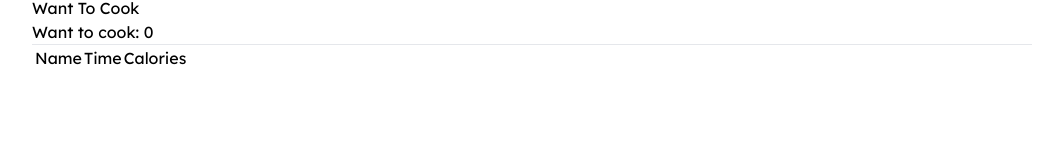
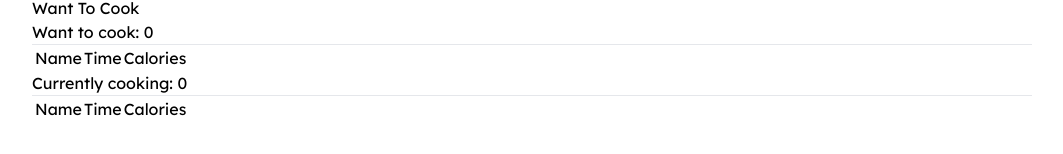
Before and after one commit to mohdbinharun56/B9A7-CHEFS-TABLE, a React (Vite) app: page / in a window 1280 px wide. Shown: the part 5836-5990 px from the top of the page, without its empty margins (108-1171 px from the left). Built offline with nearby package versions, Linux system fonts and the light colour scheme.

Commit message:
implement the cooking item delete if prepared

```diff
--- a/src/App.jsx
+++ b/src/App.jsx
@@ -7,6 +7,7 @@ function App() {
 
   const [recipes, setRecipes] = useState([]);
   const [cooking,setCooking] = useState([]);
+  const [prepareCook,setPrepareCook] = useState([]);
 
     useEffect(() => {
         fetch('recipesData.json')
@@ -20,19 +21,33 @@ function App() {
     const handleCook = (recipe)=>{
       const isExist = cooking.find(item=>item.recipe_id == recipe.recipe_id);
       if(!isExist){
+
         setCooking([...cooking,recipe]);
       }else{
         alert('This recipe is already cookig');
       }
-
-
     }
     // console.log(cooking);
+
+     const handlePrepare = (item) => {
+
+        const isExist = prepareCook.find(prepare=>prepare.recipe_id==item.recipe_id);
+        if(!isExist){
+            const [item,...restItem] = cooking;
+            // console.log(restItem);
+            setCooking(restItem);
+            setPrepareCook([...prepareCook,item]);
+        }
+        else{
+            alert('Prepared to cook is already exist');
+        }
+    }
+
   return (
     <>
       <div className='mx-auto md:flex gap-4'>
         <Recipes recipes={recipes} handleCook={handleCook}></Recipes>
-        <Cooking cooking={cooking}></Cooking>
+        <Cooking cooking={cooking} prepareCook={prepareCook} handlePrepare={handlePrepare}></Cooking>
       </div>
     </>
   )
--- a/src/components/Cooking/Cooking.jsx
+++ b/src/components/Cooking/Cooking.jsx
@@ -1,10 +1,14 @@
 import PropTypes from "prop-types";
-const Cooking = ({ cooking }) => {
+// import { useState } from "react";
+const Cooking = ({ cooking,handlePrepare,prepareCook }) => {
     // console.log(cooking);
+    // const [prepareCook,setPrepareCook] = useState([]);
+
+    // console.log(prepareCook)
     return (
         <>
             <div className="w-1/3 border-2 rounded-2xl p-6">
-                <h1 className="text-center font-bold text-3xl mb-5">Want to cook: {cooking.length}</h1>
+                <h1 className="text-center font-bold text-xl mb-5">Want to cook: {cooking.length}</h1>
                 <hr />
                 <div className="mt-5">
                     <table className="w-full text-[#878787]">
@@ -18,18 +22,18 @@ const Cooking = ({ cooking }) => {
                         </thead>
                         <tbody className="mt-2">
                             {
-                                    cooking.map((item,idx) => {
+                                cooking.map((item, idx) => {
                                     console.log(item)
                                     return (
                                         <>
-                                                <tr className="font-normal text-sm bg-[#dad8d8]">
+                                            <tr className="font-normal text-sm bg-[#f5f3f3] h-20">
 
-                                                    <td>{idx+1}</td>
+                                                <td>{idx + 1}</td>
                                                 <td className="w-40 text-start pl-2">{item.recipe_name}</td>
                                                 <td className="text-center pl-2">{item.preparing_time}</td>
-                                                    <td className="text-end pr-2 w-28">{item.calories}</td>
+                                                <td className="text-end w-28">{item.calories}</td>
                                                 <td className="w-20">
-                                                        <button className="bg-[#0BE58A] h-10 text-[#282828] p-2 rounded-full">Preparing</button>
+                                                    <button onClick={() => handlePrepare(item)} className="bg-[#0BE58A] h-10 text-[#282828] p-2 rounded-full">Preparing</button>
                                                 </td>
                                             </tr>
                                         </>
@@ -39,11 +43,47 @@ const Cooking = ({ cooking }) => {
                         </tbody>
                     </table>
                 </div>
+
+                <h1 className="text-center font-bold text-xl mb-5 mt-20">Currently cooking: {prepareCook.length}</h1>
+                <hr />
+                <div className="mt-5">
+                    <table className="w-full text-[#878787]">
+                        <thead>
+                            <tr>
+                                <td></td>
+                                <td className="text-start pl-2">Name</td>
+                                <td className="text-center pl-2">Time</td>
+                                <td className="text-end pr-2">Calories</td>
+                            </tr>
+                        </thead>
+                        <tbody className="mt-2">
+                            {
+                                prepareCook.map((item,idx) => {
+                                    console.log(item)
+                                    return (
+                                        <>
+                                            <tr className="font-normal text-sm bg-[#f5f3f3] h-20">
+
+                                                <td>{idx+1}</td>
+                                                <td className="w-40 text-start pl-2">{item.recipe_name}</td>
+                                                <td className="text-center pl-2">{item.preparing_time}</td>
+                                                <td className="text-end w-28">{item.calories}</td>
+                                            </tr>
+                                        </>
+                                    );
+                                })
+                            }
+                        </tbody>
+                    </table>
+                </div>
+
             </div>
         </>
     );
 };
 Cooking.propTypes = {
-    cooking: PropTypes.array
+    cooking: PropTypes.array,
+    handlePrepare: PropTypes.func,
+    prepareCook:PropTypes.array
 }
 export default Cooking;
```
Lines whose indentation alone changed are shown as unchanged.
